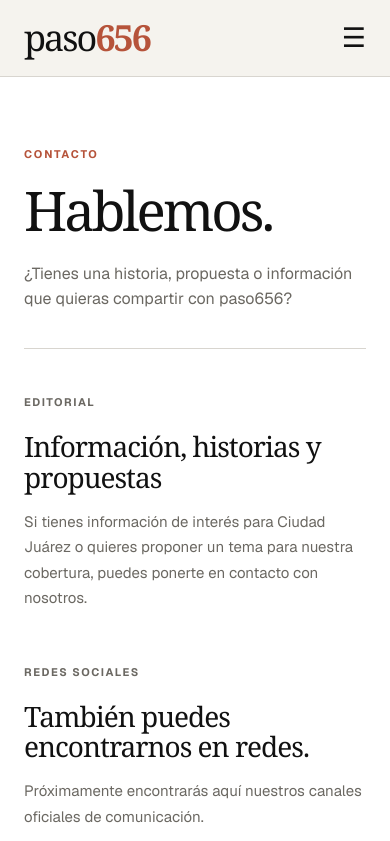
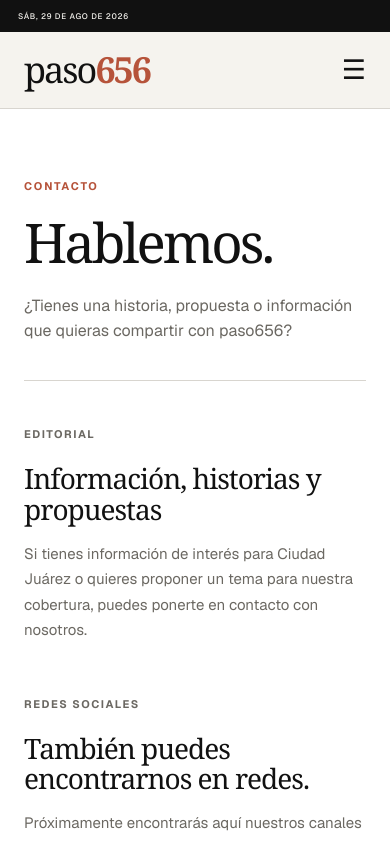
Before and after one commit to AlejandroCancheKu/paso656, a Next.js app: page /contacto in a window 390 px wide. Shown: the top 841 px of the page. Built offline with nearby package versions, Linux system fonts and the light colour scheme; no server answers.

Commit message:
MVP-v.03

```diff
--- a/app/components/Header.tsx
+++ b/app/components/Header.tsx
@@ -2,11 +2,15 @@
 
 import Link from "next/link";
 import { useState } from "react";
+import InfoBar from "@/app/components/InfoBar";
 
 export default function Header() {
   const [menuOpen, setMenuOpen] = useState(false);
 
   return (
+    <>
+      <InfoBar />
+
       <header className="site-header">
         <div className="header-inner">
           <Link
@@ -74,5 +78,6 @@ export default function Header() {
           </nav>
         </div>
       </header>
+    </>
   );
 }
--- /dev/null
+++ b/app/components/InfoBar.tsx
@@ -0,0 +1,137 @@
+"use client";
+
+import { useEffect, useState } from "react";
+
+type WeatherData = {
+  temperature: number;
+};
+
+type ExchangeData = {
+  rate: number;
+};
+
+export default function InfoBar() {
+  const [date, setDate] = useState("");
+  const [time, setTime] = useState("");
+  const [weather, setWeather] = useState<WeatherData | null>(null);
+  const [exchange, setExchange] = useState<ExchangeData | null>(null);
+
+  useEffect(() => {
+    const updateDateTime = () => {
+      const now = new Date();
+
+      setDate(
+        new Intl.DateTimeFormat("es-MX", {
+          weekday: "long",
+          day: "2-digit",
+          month: "long",
+          year: "numeric",
+          timeZone: "America/Chihuahua",
+        }).format(now)
+      );
+
+      setTime(
+        new Intl.DateTimeFormat("es-MX", {
+          hour: "2-digit",
+          minute: "2-digit",
+          hour12: false,
+          timeZone: "America/Chihuahua",
+        }).format(now)
+      );
+    };
+
+    updateDateTime();
+
+    const interval = setInterval(updateDateTime, 60000);
+
+    return () => clearInterval(interval);
+  }, []);
+
+  useEffect(() => {
+    const fetchWeather = async () => {
+      try {
+        const response = await fetch(
+          "https://api.open-meteo.com/v1/forecast?latitude=31.7619&longitude=-106.4850&current=temperature_2m&temperature_unit=celsius&timezone=America%2FChihuahua"
+        );
+
+        if (!response.ok) return;
+
+        const data = await response.json();
+
+        setWeather({
+          temperature: Math.round(data.current.temperature_2m),
+        });
+      } catch {
+        // Si el servicio falla, simplemente no mostramos el clima.
+      }
+    };
+
+    const fetchExchange = async () => {
+      try {
+        const response = await fetch(
+          "https://api.frankfurter.dev/v2/rate/USD/MXN?providers=BANXICO"
+        );
+
+        if (!response.ok) return;
+
+        const data = await response.json();
+
+        setExchange({
+          rate: Number(data.rate),
+        });
+      } catch {
+        // Si el servicio falla, simplemente no mostramos el tipo de cambio.
+      }
+    };
+
+    fetchWeather();
+    fetchExchange();
+  }, []);
+
+  const formattedDate = date
+    ? date.charAt(0).toUpperCase() + date.slice(1)
+    : "";
+
+  return (
+    <div className="info-bar">
+      <div className="info-bar-inner">
+        <div className="info-date">
+          <span className="info-date-full">{formattedDate}</span>
+          <span className="info-date-mobile">
+            {date
+              ? new Intl.DateTimeFormat("es-MX", {
+                  weekday: "short",
+                  day: "2-digit",
+                  month: "short",
+                  year: "numeric",
+                  timeZone: "America/Chihuahua",
+                })
+                  .format(new Date())
+                  .replace(/\./g, "")
+              : ""}
+          </span>
+          {time && <span className="info-time">{time}</span>}
+        </div>
+
+        <div className="info-location">
+          <span>Ciudad Juárez</span>
+        </div>
+
+        <div className="info-data">
+          {weather && (
+            <span className="info-item">
+              <span className="info-icon">☀</span>
+              {weather.temperature} °C
+            </span>
+          )}
+
+          {exchange && (
+            <span className="info-item">
+              <span>USD</span> ${exchange.rate.toFixed(2)}
+            </span>
+          )}
+        </div>
+      </div>
+    </div>
+  );
+}
--- a/app/globals.css
+++ b/app/globals.css
@@ -24,6 +24,132 @@ body {
   color: var(--foreground);
   font-family: var(--font-geist-sans), Arial, Helvetica, sans-serif;
 }
+
+/* CSS INFO-BAR -------------------------------------------*/
+
+.info-bar {
+  width: 100%;
+  background: #111111;
+  color: #f5f3ee;
+}
+
+.info-bar-inner {
+  max-width: 1400px;
+  min-height: 34px;
+  margin: 0 auto;
+  padding: 0 40px;
+  display: flex;
+  align-items: center;
+  justify-content: space-between;
+  gap: 24px;
+  font-size: 10px;
+  font-weight: 500;
+  letter-spacing: 0.9px;
+  text-transform: uppercase;
+}
+
+.info-date,
+.info-data {
+  display: flex;
+  align-items: center;
+  gap: 12px;
+  min-width: 0;
+}
+
+.info-date {
+  flex: 1;
+}
+
+.info-date-full {
+  white-space: nowrap;
+  overflow: hidden;
+  text-overflow: ellipsis;
+}
+
+.info-date-mobile {
+  display: none;
+}
+
+.info-time {
+  color: #aaa6a0;
+}
+
+.info-location {
+  flex-shrink: 0;
+  color: #b6533a;
+  font-weight: 700;
+  letter-spacing: 1.2px;
+}
+
+.info-data {
+  flex: 1;
+  justify-content: flex-end;
+}
+
+.info-item {
+  white-space: nowrap;
+}
+
+.info-icon {
+  margin-right: 5px;
+  font-size: 11px;
+}
+
+
+/* RESPONSIVE INFO-BAR */
+
+@media (max-width: 768px) {
+  .info-bar-inner {
+    min-height: 32px;
+    padding: 0 24px;
+    gap: 12px;
+    font-size: 9px;
+    letter-spacing: 0.7px;
+  }
+
+  .info-date {
+    flex: 1;
+  }
+
+  .info-date-full {
+    display: none;
+  }
+
+  .info-date-mobile {
+    display: inline;
+    white-space: nowrap;
+  }
+
+  .info-time {
+    display: none;
+  }
+
+  .info-location {
+    display: none;
+  }
+
+  .info-data {
+    flex: 0 0 auto;
+    gap: 10px;
+  }
+}
+
+@media (max-width: 420px) {
+  .info-bar-inner {
+    padding: 0 18px;
+    gap: 8px;
+    font-size: 8px;
+  }
+
+  .info-data {
+    gap: 8px;
+  }
+
+  .info-icon {
+    margin-right: 3px;
+  }
+}
+
 
 /* CSS HEADER ----------------------------------------------*/
 
```
Lines whose indentation alone changed are shown as unchanged.
